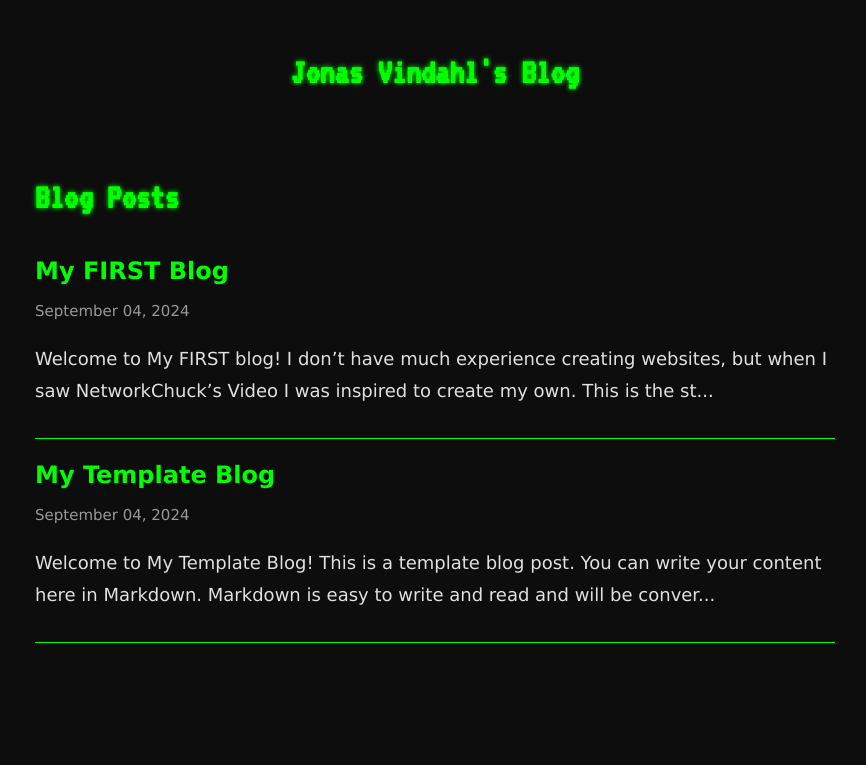
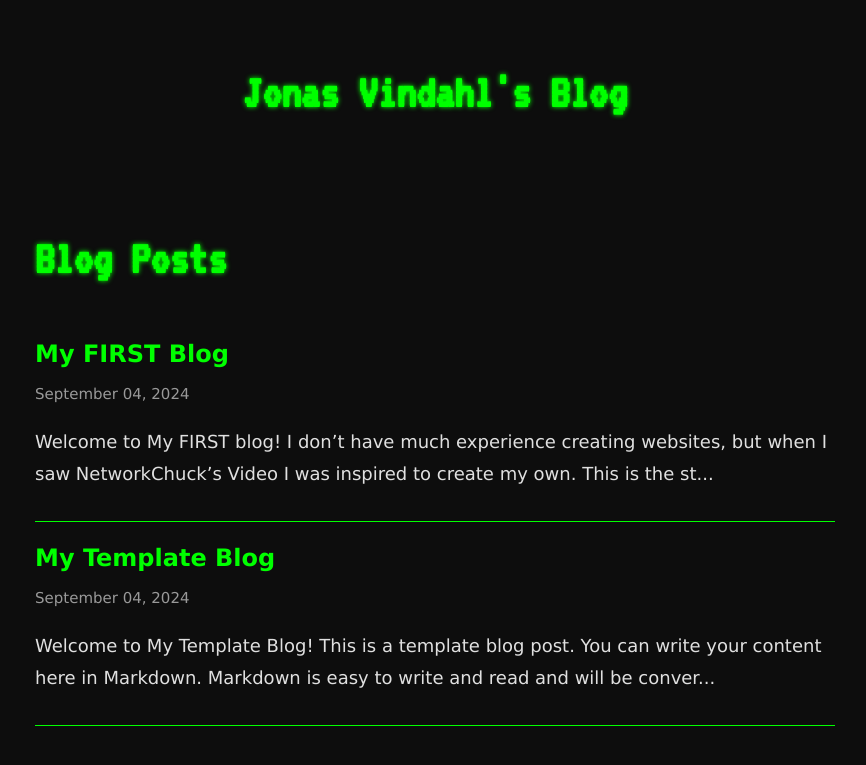
Before and after one commit to JonasVindahl/JonasvindahlWebsite, a Jekyll site: the page built from blogpost.html, in a window 1280 px wide. Shown: the top 765 px of the page, without its empty margins (205-1071 px from the left). Built offline with Jekyll 4.4.1, drawn with Linux system fonts in a browser that asks for light colours.

Commit message:
Update styles.css

```diff
--- a/assets/css/styles.css
+++ b/assets/css/styles.css
@@ -29,11 +29,36 @@
     margin-top: 20px;
 }
 
-h1, h2, h3, h4, h5, h6 {
+h1 {
     font-family: 'VT323', monospace; /* Keep the monospaced font for headings */
+    font-size: 48px; /* Larger font size for main headings */
     color: #00ff00; /* Neon green text */
-    text-shadow: 0 0 5px #00ff00; /* Neon glow effect */
+    text-shadow: 0 0 5px #00ff00; /* Subtle neon glow for headings */
+    margin: 30px 0;
+}
+
+h2 {
+    font-family: 'VT323', monospace;
+    font-size: 36px; /* Increase size for secondary headings */
+    color: #00ff00;
+    text-shadow: 0 0 5px #00ff00;
+    margin: 25px 0;
+}
+
+h3 {
+    font-family: 'VT323', monospace;
+    font-size: 30px; /* Increase size for tertiary headings */
+    color: #00ff00;
+    text-shadow: 0 0 5px #00ff00;
     margin: 20px 0;
+}
+
+h4, h5, h6 {
+    font-family: 'VT323', monospace;
+    font-size: 24px; /* Adjust smaller headers accordingly */
+    color: #00ff00;
+    text-shadow: 0 0 5px #00ff00;
+    margin: 15px 0;
 }
 
 p, li {
```
